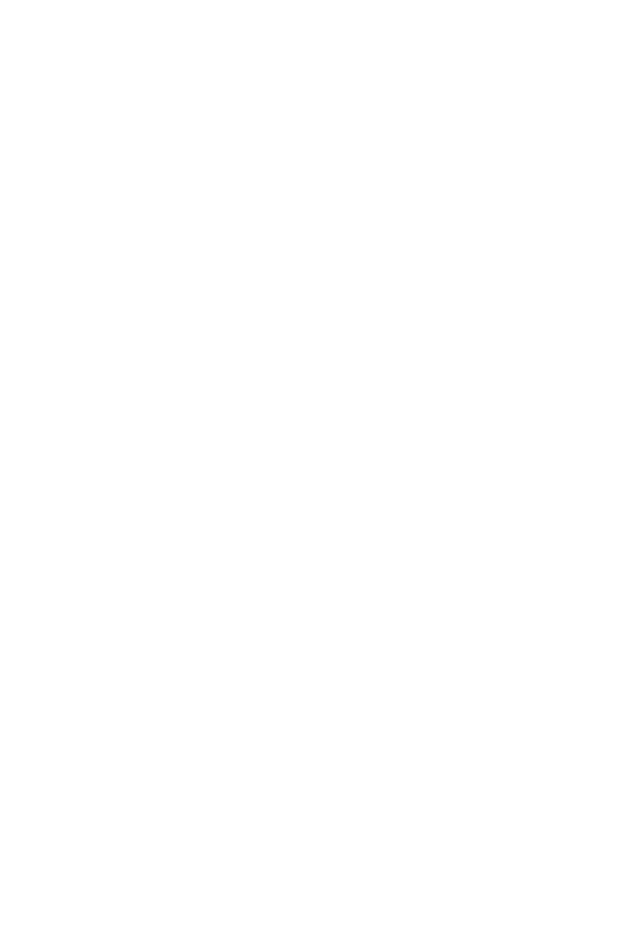
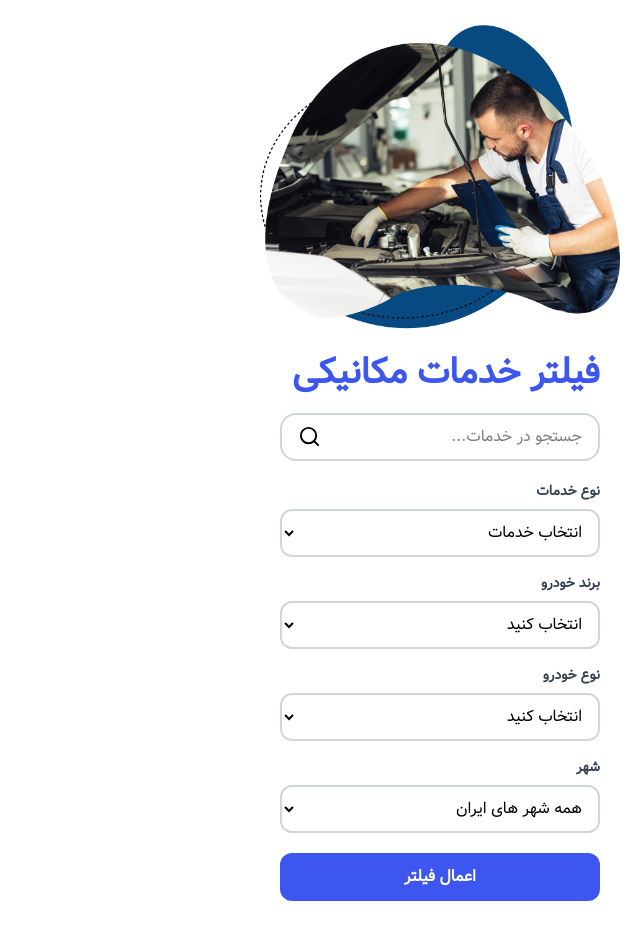
Before and after one commit to Azadi-Front-Dev/Reyan_Khodro, a React (Vite) app: page /services/mechanic in a window 1280 px wide. Before the commit this address had no page. Shown: the top 940 px of the page, without its empty margins (640-1280 px from the left). Before the commit the page ends 800 px from the top, so only its background shows below. Built offline with nearby package versions, Linux system fonts and the light colour scheme.

Commit message:
feat : mechanic page design

```diff
--- a/src/Pages/Home.jsx
+++ b/src/Pages/Home.jsx
@@ -1,6 +1,5 @@
 import React from "react";
 import InputField from "../Components/InputField";
-import { useForm } from "react-hook-form";
 import { FiSearch } from "react-icons/fi";
 import { RiMenu2Fill } from "react-icons/ri";
 import { FaUser } from "react-icons/fa";
@@ -21,19 +20,14 @@ import { GiFlatTire } from "react-icons/gi";
 import Servicebutton from "../Components/Servicebutton";
 import Header from "../Components/Header";
 import { Link } from "react-router-dom";
+import Search from "../Components/Search";
 
-const fields = [
-  {
-    name: "searchbar",
-    type: "text",
-    placeholder: " جست و جو ... ",
-  },
-];
 const Services = [
   {
     id: 1,
     title: "خدمات فنی خودرو",
     Icon: FaCar,
+    route: "/services/mechanic",
   },
   {
     id: 2,
@@ -89,53 +83,9 @@ const Services = [
 ];
 
 const Home = () => {
-  const {
-    register,
-    handleSubmit,
-    formState: { errors },
-  } = useForm();
-
-  const onSubmit = (data) => {
-    console.log(data);
-  };
-
   return (
     <div className="h-900 bg-blue-secoundry flex flex-col items-center ">
-      <div className="flex flex-col md:flex-row items-center justify-evenly bg-blue-primary w-full md:h-20 rounded-b-[40px] sticky -top-24 md:-top-5 p-5 md:pt-9 ">
-        <div className="flex-center h-full gap-5 m-5">
-          <Link
-            to={"/login"}
-            className="border-2 bg-white rounded-2xl px-5 py-2 text-blue-primary"
-          >
-            ورود
-          </Link>
-          <Link
-            to={"/signin"}
-            className="border-2 border-white rounded-2xl px-5 py-2 text-white"
-          >
-            ثبت نام
-          </Link>
-        </div>
-        <form
-          onSubmit={handleSubmit(onSubmit)}
-          className="max-w-150 flex-col-center gap-5"
-        >
-          <div className="h-10 max-h-13 text-white border-2 border-white flex-center rounded-2xl p-5">
-            {fields.map((field) => (
-              <InputField
-                key={field.name}
-                name={field.name}
-                type={field.type}
-                placeholder={field.placeholder}
-                register={register}
-                error={errors[field.name]}
-                className=" h-5 placeholder:text-white "
-              />
-            ))}
-            <FiSearch size={40} />
-          </div>
-        </form>
-      </div>
+      <Search />
       <Header />
       <div
         className="
@@ -147,6 +97,7 @@ const Home = () => {
           return (
             <Servicebutton
               key={Service.id}
+              route={Service.route}
               title={Service.title}
               Icon={Service.Icon}
             />
@@ -157,7 +108,9 @@ const Home = () => {
       </div>
       <div className="flex items-center justify-between sm:justify-evenly w-full h-15 md:hidden bg-white border-t-4 border-blue-primary fixed bottom-0 rounded-t-2xl p-5">
         <RiMenu2Fill size={30} />
-        <FaUser size={30} />
+        <Link to={"/login"}>
+          <FaUser size={30} />
+        </Link>
         <BsChatDots size={30} />
         <IoSettingsSharp size={30} />
         <FiSearch size={40} />
--- a/src/Pages/Login.jsx
+++ b/src/Pages/Login.jsx
@@ -36,7 +36,7 @@ const Login = () => {
     console.log(data);
   };
   return (
-    <div className="w-full h-screen flex-col-center bg-blue-secoundry p-4 ">
+    <div className="w-full h-full flex-col-center bg-blue-secoundry p-4">
       <div className="flex-center flex-col">
         <div className="max-w-100">
           <img src="./Logo/Login.png" className="w-full h-full" />
--- /dev/null
+++ b/src/Pages/Mechanic.jsx
@@ -0,0 +1,128 @@
+import React from "react";
+import { FiSearch } from "react-icons/fi";
+
+const filters = [
+  {
+    id: 1,
+    name: "category",
+    label: "نوع خدمات",
+    options: [
+      "انتخاب خدمات",
+      "تعمیرات موتور",
+      "گیربکس",
+      "سیستم ترمز",
+      "جلوبندی و تعلیق",
+      "سرویس دوره‌ای",
+    ],
+  },
+
+  {
+    id: 2,
+    name: "brand",
+    label: "برند خودرو",
+    options: [
+      "انتخاب کنید",
+      "ایران خودرو",
+      "سایپا",
+      "پژو",
+      "پراید",
+      "دنا",
+      "سمند",
+    ],
+  },
+
+  {
+    id: 3,
+    name: "carType",
+    label: "نوع خودرو",
+    options: ["انتخاب کنید ", "سواری", "شاسی بلند", "وانت"],
+  },
+
+  {
+    id: 5,
+    name: "city",
+    label: "شهر",
+    options: ["همه شهر های ایران", "تهران", "اصفهان", "مشهد", "شیراز"],
+  },
+];
+const Secoundfilters = [
+  {
+    id: 1,
+    name: "category",
+    label: "جزییات خدمات",
+    options: [
+      "تعمیر موتور کامل",
+      "تعمیر سرسیلندر",
+      "تعویض واشر سرسیلندر",
+      "رفع روغن‌سوزی",
+      "تعمیر سیستم خنک‌ کننده",
+      "رفع مشکلات احتراق موتور",
+    ],
+  },
+  {
+    id: 1,
+    name: "category",
+    label: "جزییات خدمات",
+    options: [
+      "تعمیر موتور کامل",
+      "تعمیر سرسیلندر",
+      "تعویض واشر سرسیلندر",
+      "رفع روغن‌سوزی",
+      "تعمیر سیستم خنک‌ کننده",
+      "رفع مشکلات احتراق موتور",
+    ],
+  },
+
+];
+
+const Mechanic = () => {
+  return (
+    <div className="h-900">
+      <div className="lg:fixed flex-col-center md:flex-center lg:max-w-100 p-5">
+        <div className="max-w-100 w-full h-full">
+          <img
+            src="../Images/section_a2.png"
+            alt=""
+            className="w-full h-full"
+          />
+        </div>
+        <div className="md:max-w-100 w-full bg-white rounded-3xl p-5 flex flex-col gap-5 ">
+          <h2 className="text-xl font-bold text-blue-primary">
+            فیلتر خدمات مکانیکی
+          </h2>
+
+          <div className=" w-full flex-center border-2 border-gray-300 rounded-2xl px-4 h-12 ">
+            <input
+              type="text"
+              placeholder="جستجو در خدمات..."
+              className=" w-full outline-none text-right "
+            />
+            <FiSearch size={25} />
+          </div>
+
+          <div className=" grid grid-cols-1 lg:grid-cols-1 gap-4 ">
+            {filters.map((filter) => (
+              <div key={filter.id} className="flex flex-col gap-2">
+                <label className=" text-sm font-semibold text-gray-700 ">
+                  {filter.label}
+                </label>
+
+                <select className=" h-12 rounded-xl border-2 border-gray-300 outline-none cursor-pointer px-3 ">
+                  {filter.options.map((option) => (
+                    <option key={option}>{option}</option>
+                  ))}
+                </select>
+              </div>
+            ))}
+          </div>
+
+          <button className=" h-12 rounded-xl bg-blue-primary text-white font-bold hover:opacity-90 transition ">
+            اعمال فیلتر
+          </button>
+        </div>
+      </div>
+    </div>
+  );
+};
+
+export default Mechanic;
```
Also changed, not shown: src/App.jsx (+3 -4 lines), public/Images/images.jpg (added).
